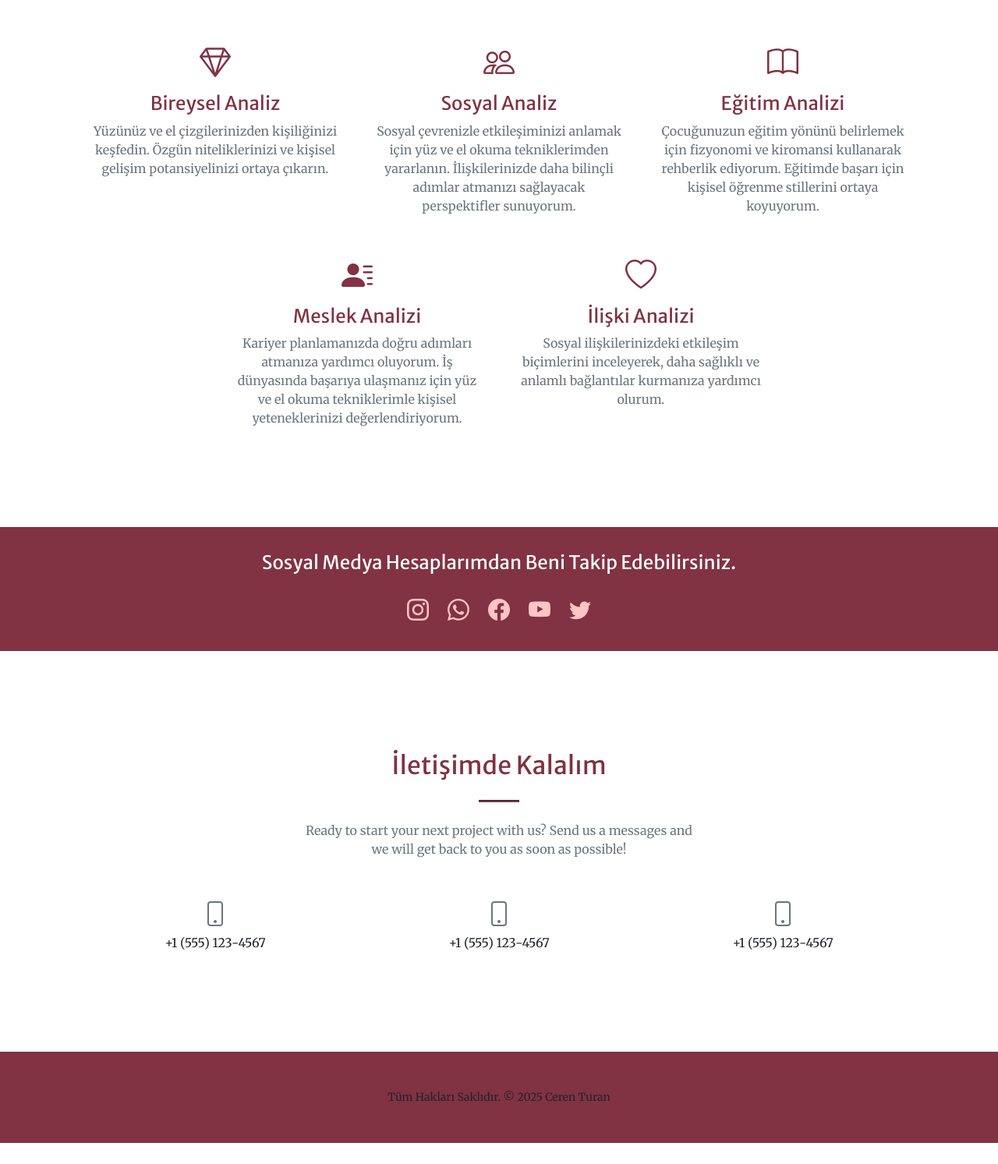
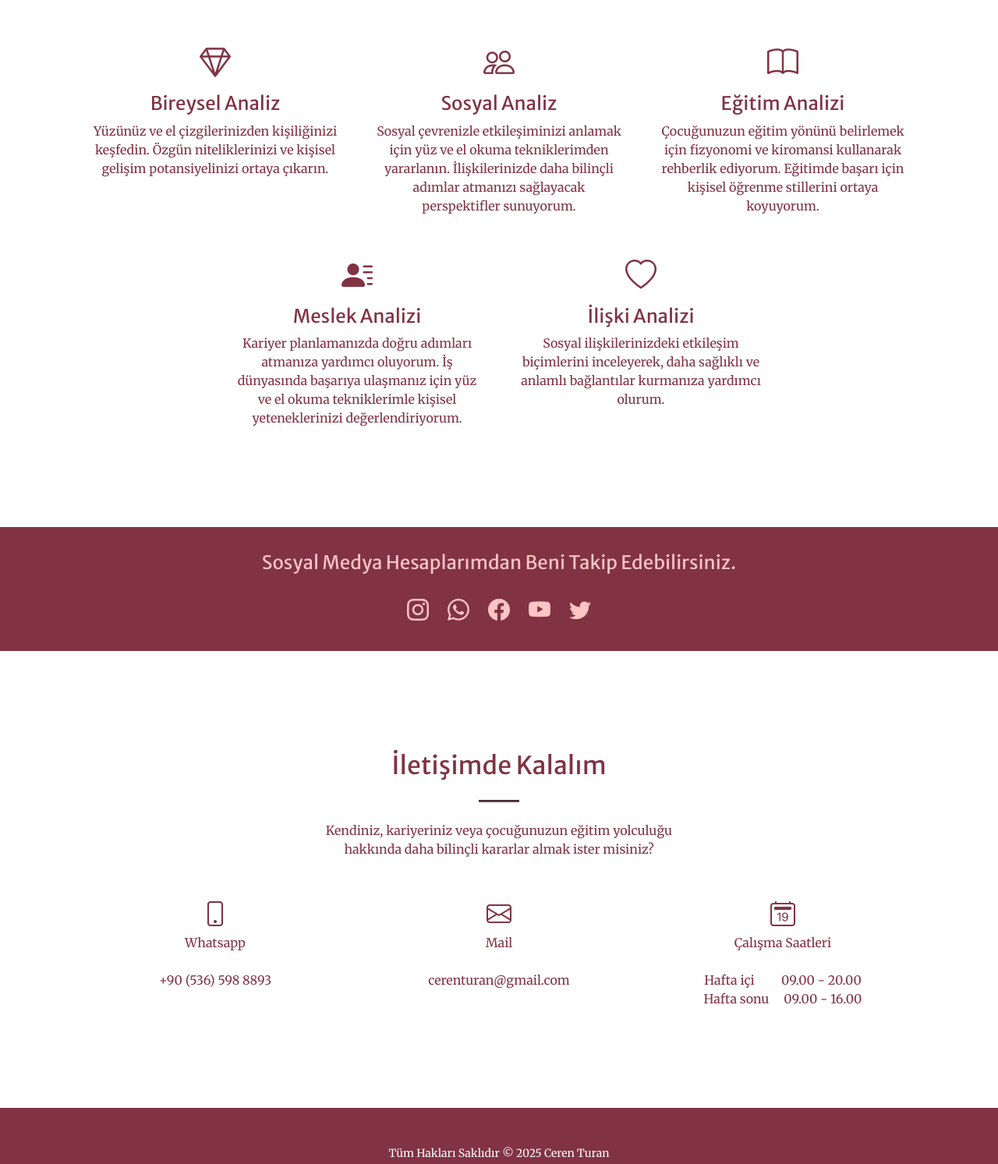
Before and after one commit to Umtcndg/CerenTuranWeb, a plain HTML site: page index.html in a window 1280 px wide. Shown: the part 2324-3817 px from the top of the page at 78% size. Before the commit the page ends 3790 px from the top, so only its background shows below. Drawn offline with nearby package versions, Linux system fonts and the light colour scheme; some packages are replaced by stand-ins of ours; a script that the page names is missing; a web font is replaced by a local one.

Commit message:
İletişim kısmı düzenlendi. Ufak stil değişiklikleri yapıldı.

```diff
--- a/index.html
+++ b/index.html
@@ -125,7 +125,7 @@
                             <div class="mb-2"><i class="bi-gem fs-1 text-primary"></i></div>
                             <h3 class="h4 mb-2">Bireysel Analiz</h3>
                         </a>
-                        <p class="text-muted mb-0">Yüzünüz ve el çizgilerinizden kişiliğinizi keşfedin. Özgün niteliklerinizi ve kişisel gelişim potansiyelinizi ortaya çıkarın.</p>
+                        <p class="text-primary mb-0">Yüzünüz ve el çizgilerinizden kişiliğinizi keşfedin. Özgün niteliklerinizi ve kişisel gelişim potansiyelinizi ortaya çıkarın.</p>
                     </div>
                 </div>
                 <div class="col-lg-4 col-md-7 text-center">
@@ -135,7 +135,7 @@
                             <div class="mb-2"><i class="bi-people fs-1 text-primary"></i></div>
                             <h3 class="h4 mb-2">Sosyal Analiz</h3>
                         </a>
-                        <p class="text-muted mb-0">Sosyal çevrenizle etkileşiminizi anlamak için yüz ve el okuma tekniklerimden yararlanın. İlişkilerinizde daha bilinçli adımlar atmanızı sağlayacak perspektifler sunuyorum.</p>
+                        <p class="text-primary mb-0">Sosyal çevrenizle etkileşiminizi anlamak için yüz ve el okuma tekniklerimden yararlanın. İlişkilerinizde daha bilinçli adımlar atmanızı sağlayacak perspektifler sunuyorum.</p>
                     </div>
                 </div>
                 <div class="col-lg-4 col-md-7 text-center">
@@ -144,7 +144,7 @@
                             <div class="mb-2"><i class="bi bi-book fs-1 text-primary"></i></div>
                             <h3 class="h4 mb-2">Eğitim Analizi</h3>
                         </a>
-                        <p class="text-muted mb-0">Çocuğunuzun eğitim yönünü belirlemek için fizyonomi ve kiromansi kullanarak rehberlik ediyorum. Eğitimde başarı için kişisel öğrenme stillerini ortaya koyuyorum.</p>
+                        <p class="text-primary mb-0">Çocuğunuzun eğitim yönünü belirlemek için fizyonomi ve kiromansi kullanarak rehberlik ediyorum. Eğitimde başarı için kişisel öğrenme stillerini ortaya koyuyorum.</p>
                     </div>
                 </div>
                 <div class="col-lg-4 col-md-7 text-center">
@@ -153,7 +153,7 @@
                             <div class="mb-2"><i class="bi bi-person-lines-fill fs-1 text-primary"></i></div>
                             <h3 class="h4 mb-2">Meslek Analizi</h3>
                         </a>
-                        <p class="text-muted mb-0">Kariyer planlamanızda doğru adımları atmanıza yardımcı oluyorum. İş dünyasında başarıya ulaşmanız için yüz ve el okuma tekniklerimle kişisel yeteneklerinizi değerlendiriyorum.</p>
+                        <p class="text-primary mb-0">Kariyer planlamanızda doğru adımları atmanıza yardımcı oluyorum. İş dünyasında başarıya ulaşmanız için yüz ve el okuma tekniklerimle kişisel yeteneklerinizi değerlendiriyorum.</p>
                     </div>
                 </div>
                 <div class="col-lg-4 col-md-7 text-center">
@@ -162,7 +162,7 @@
                             <div class="mb-2"><i class="bi-heart fs-1 text-primary"></i></div>
                             <h3 class="h4 mb-2">İlişki Analizi</h3>
                         </a>
-                        <p class="text-muted mb-0">Sosyal ilişkilerinizdeki etkileşim biçimlerini inceleyerek, daha sağlıklı ve anlamlı bağlantılar kurmanıza yardımcı olurum.</p>
+                        <p class="text-primary mb-0">Sosyal ilişkilerinizdeki etkileşim biçimlerini inceleyerek, daha sağlıklı ve anlamlı bağlantılar kurmanıza yardımcı olurum.</p>
                     </div>
                 </div>
             </div>
@@ -171,7 +171,7 @@
     <!-- Sosyal Medya-->
     <section class="page-section-call-to-action bg-primary text-white">
         <div class="container px-4 px-lg-5 text-center">
-            <h4 class="mb-4 font-weight-bold">Sosyal Medya Hesaplarımdan Beni Takip Edebilirsiniz.</h4>
+            <h4 class="mb-4 font-weight-bold text-secondary">Sosyal Medya Hesaplarımdan Beni Takip Edebilirsiniz.</h4>
             <div class="d-flex justify-content-center gap-4 flex-wrap">
                 <a class="d-flex align-items-center gap-2" href="https://instagram.com/" target="_blank">
                     <i class="bi bi-instagram fs-3"></i>
@@ -198,28 +198,38 @@
                 <div class="col-lg-8 col-xl-6 text-center">
                     <h2 class="mt-0 text-primary font-weight-bold">İletişimde Kalalım</h2>
                     <hr class="divider">
-                    <p class="text-muted mb-5">Ready to start your next project with us? Send us a messages and we will get back to you as soon as possible!</p>
+                    <p class="text-primary mb-5">Kendiniz, kariyeriniz veya çocuğunuzun eğitim yolculuğu hakkında daha bilinçli kararlar almak ister misiniz?</p>
                 </div>
             </div>
-            <div class="row gx-4 gx-lg-5 justify-content-center">
-                <div class="col-lg-4 text-center mb-5 mb-lg-0">
-                    <i class="bi-phone fs-2 mb-3 text-muted"></i>
-                    <div>+1 (555) 123-4567</div>
+            <div class="row gx-4 gx-lg-5 text-primary justify-content-center">
+                <div class="col-lg-4 text-center mb-5 mb-lg-0 ">
+                    <i class="bi-phone fs-2 mb-3 text-primary"></i>
+                    <div>Whatsapp</div>
+                    <br />
+                    <div>+90 (536) 598 8893</div>
                 </div>
                 <div class="col-lg-4 text-center mb-5 mb-lg-0">
-                    <i class="bi-phone fs-2 mb-3 text-muted"></i>
-                    <div>+1 (555) 123-4567</div>
+                    <i class="bi-envelope fs-2 mb-3 text-primary"></i>
+                    <div>Mail</div>
+                    <br />
+                    <div>cerenturan@gmail.com</div>
                 </div>
                 <div class="col-lg-4 text-center mb-5 mb-lg-0">
-                    <i class="bi-phone fs-2 mb-3 text-muted"></i>
-                    <div>+1 (555) 123-4567</div>
+                    <i class="bi-calendar2-date fs-2 mb-3 text-primary"></i>
+                    <div>Çalışma Saatleri</div>
+                    <br />
+                    <div>
+                        Hafta içi &nbsp; &nbsp; &nbsp; &nbsp; 09.00 - 20.00
+                        <br />
+                        Hafta sonu &nbsp; &nbsp; 09.00 - 16.00
+                    </div>
                 </div>
             </div>
         </div>
     </section>
     <!-- Footer-->
     <footer class="bg-primary py-5">
-        <div class="container px-4 px-lg-5"><div class="small text-center">Tüm Hakları Saklıdır. &copy; 2025 Ceren Turan</div></div>
+        <div class="container px-4 px-lg-5"><div class="small text-center text-white">Tüm Hakları Saklıdır &copy; 2025 Ceren Turan</div></div>
     </footer>
     <!-- Bootstrap core JS-->
     <script src="https://cdn.jsdelivr.net/npm/bootstrap@5.2.3/dist/js/bootstrap.bundle.min.js"></script>
```
Also changed, not shown: css/styles.css.
